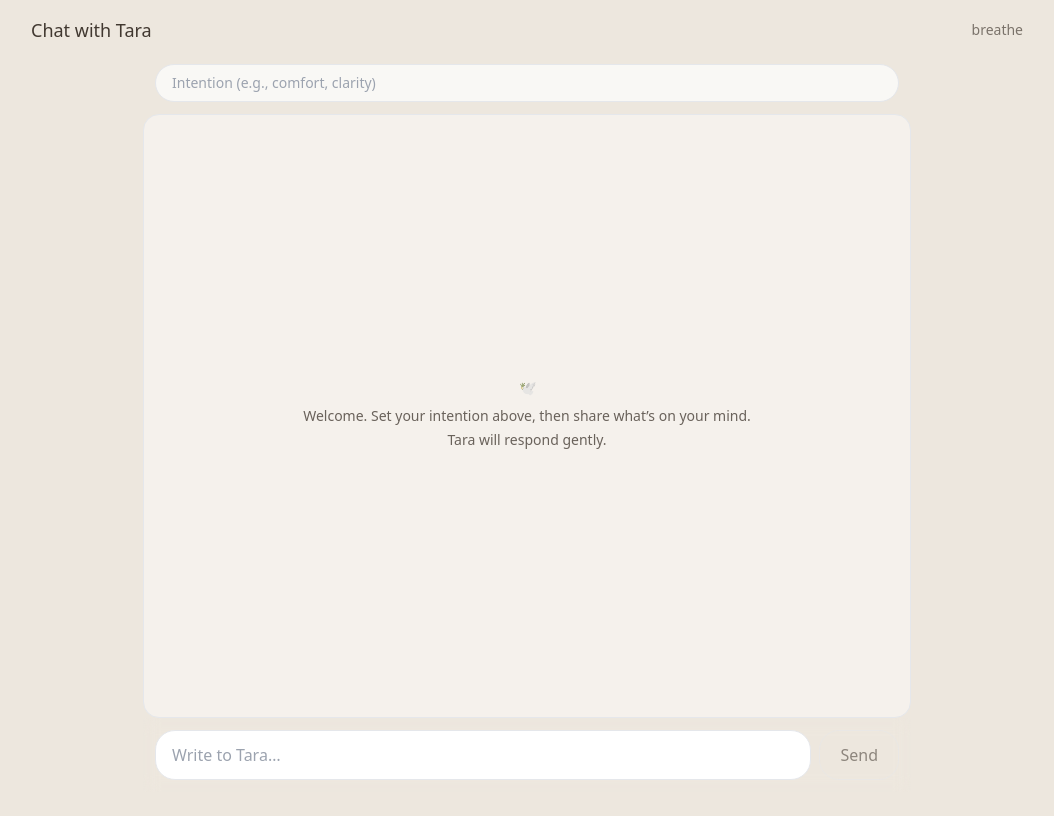
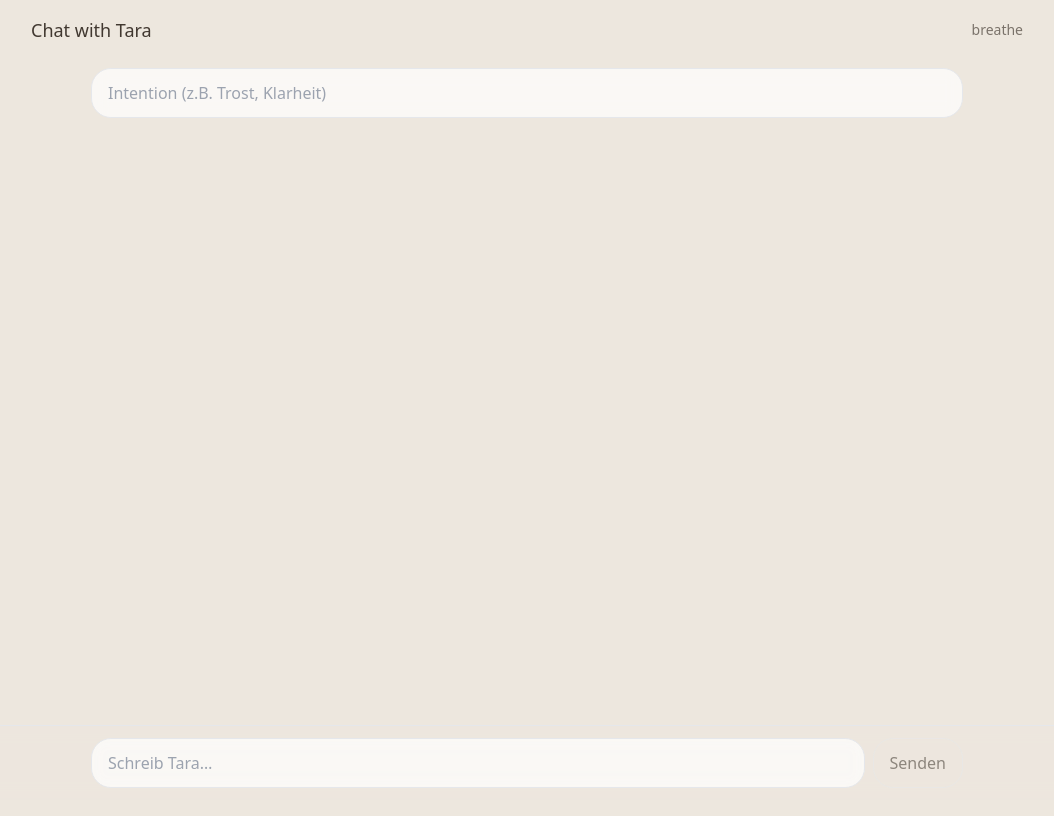
Before and after one commit to redclaw14/tara-webapp, a Next.js app in the folder tara-webapp-full/: page /app/chat in a window 1280 px wide. Shown: the whole page, without its empty margins (113-1167 px from the left). Built offline with nearby package versions, Linux system fonts and the light colour scheme.

Commit message:
Update ChatUI.tsx

```diff
--- a/tara-webapp-full/components/chat/ChatUI.tsx
+++ b/tara-webapp-full/components/chat/ChatUI.tsx
@@ -1,117 +1,146 @@
-"use client";
+'use client';
 
-import { useEffect, useRef, useState } from "react";
-import Bubble from "./Bubble";
+import { useEffect, useRef, useState } from 'react';
+import ReactMarkdown from 'react-markdown';
+import { motion, AnimatePresence } from 'framer-motion';
 
-type Msg = { role: "user" | "assistant"; content: string };
+type Msg = { role: 'user' | 'assistant'; content: string };
 
 export default function ChatUI() {
-  const [intention, setIntention] = useState("");
-  const [input, setInput] = useState("");
   const [messages, setMessages] = useState<Msg[]>([]);
-  const scrollerRef = useRef<HTMLDivElement>(null);
+  const [input, setInput] = useState('');
+  const [intention, setIntention] = useState('');
   const [sending, setSending] = useState(false);
+  const bottomRef = useRef<HTMLDivElement | null>(null);
 
-  // auto-scroll to bottom when messages change
   useEffect(() => {
-    const el = scrollerRef.current;
-    if (el) el.scrollTop = el.scrollHeight;
-  }, [messages.length]);
+    bottomRef.current?.scrollIntoView({ behavior: 'smooth' });
+  }, [messages, sending]);
 
-  async function send() {
+  async function handleSend() {
     const content = input.trim();
-    if (!content) return;
+    if (!content || sending) return;
 
-    setInput("");
-    const next: Msg[] = [...messages, { role: "user" as const, content }];
+    setInput('');
+    const next: Msg[] = [...messages, { role: 'user', content }];
     setMessages(next);
     setSending(true);
 
     try {
-      const res = await fetch("/api/chat", {
-        method: "POST",
-        headers: { "Content-Type": "application/json" },
+      const res = await fetch('/api/chat', {
+        method: 'POST',
+        headers: { 'Content-Type': 'application/json' },
         body: JSON.stringify({ intention, messages: next }),
       });
-      if (!res.ok) throw new Error("Chat failed");
-      const data = await res.json(); // { reply: string }
+      if (!res.ok) throw new Error('Chat failed');
+      const data: { reply?: string } = await res.json();
+
       setMessages((m) => [
         ...m,
-        { role: "assistant" as const, content: data.reply || "…" },
+        { role: 'assistant', content: data.reply ?? '…' },
       ]);
-    } catch (e) {
+    } catch {
       setMessages((m) => [
         ...m,
-        {
-          role: "assistant" as const,
-          content: "Sorry, something went wrong. Try again.",
-        },
+        { role: 'assistant', content: 'Sorry, something went wrong. Try again.' },
       ]);
     } finally {
       setSending(false);
     }
   }
 
-  function onKey(e: React.KeyboardEvent<HTMLInputElement>) {
-    if (e.key === "Enter" && !e.shiftKey) {
+  function onKeyDown(e: React.KeyboardEvent<HTMLInputElement>) {
+    if (e.key === 'Enter' && !e.shiftKey) {
       e.preventDefault();
-      send();
+      handleSend();
     }
   }
 
   return (
-    <div className="mx-auto max-w-3xl h-[calc(100dvh-4rem)] flex flex-col gap-0">
-      {/* Intention pill */}
-      <div className="px-3 pt-2">
+    <div className="min-h-[calc(100vh-56px)] mx-auto w-full max-w-4xl px-3 pb-28 pt-3">
+      {/* Intention bar */}
+      <div className="sticky top-0 z-10 mb-3">
         <input
           value={intention}
           onChange={(e) => setIntention(e.target.value)}
-          placeholder="Intention (e.g., comfort, clarity)"
-          className="w-full rounded-2xl border bg-white/70 px-4 py-2 text-sm outline-none"
+          placeholder="Intention (z.B. Trost, Klarheit)"
+          className="w-full rounded-2xl border bg-white/70 px-4 py-3 outline-none backdrop-blur"
         />
       </div>
 
-      {/* Conversation */}
-      <div
-        ref={scrollerRef}
-        className="flex-1 overflow-y-auto p-3 pb-4 mt-3 rounded-xl bg-white/40 border"
-      >
-        {messages.length === 0 ? (
-          <div className="h-full grid place-items-center text-center text-sm opacity-70">
-            <div>
-              <div className="mb-2">🕊️</div>
-              <p>Welcome. Set your intention above, then share what’s on your mind.</p>
-              <p className="mt-1">Tara will respond gently.</p>
-            </div>
-          </div>
-        ) : (
-          <div className="space-y-3">
-            {messages.map((m, i) => (
-              <Bubble key={i} role={m.role} text={m.content} />
-            ))}
-          </div>
-        )}
+      {/* Messages */}
+      <div className="space-y-3">
+        <AnimatePresence initial={false}>
+          {messages.map((m, i) => (
+            <motion.div
+              key={i}
+              initial={{ opacity: 0, y: 8, scale: 0.98 }}
+              animate={{ opacity: 1, y: 0, scale: 1 }}
+              exit={{ opacity: 0, y: -8, scale: 0.98 }}
+              transition={{ duration: 0.18 }}
+              className={
+                m.role === 'user'
+                  ? 'ml-auto max-w-[80%] rounded-2xl bg-emerald-100/70 px-4 py-3'
+                  : 'mr-auto max-w-[80%] rounded-2xl bg-white/80 px-4 py-3 border'
+              }
+            >
+              <ReactMarkdown className="prose prose-sm max-w-none">
+                {m.content}
+              </ReactMarkdown>
+            </motion.div>
+          ))}
+        </AnimatePresence>
+
+        {/* Loading bubble */}
+        <AnimatePresence>
+          {sending && (
+            <motion.div
+              initial={{ opacity: 0, y: 8, scale: 0.98 }}
+              animate={{ opacity: 1, y: 0, scale: 1 }}
+              exit={{ opacity: 0, y: -8, scale: 0.98 }}
+              transition={{ duration: 0.18 }}
+              className="mr-auto max-w-[70%] rounded-2xl bg-white/80 px-4 py-3 border"
+            >
+              <span className="inline-flex gap-1">
+                <Dot /> <Dot delay={0.1} /> <Dot delay={0.2} />
+              </span>
+            </motion.div>
+          )}
+        </AnimatePresence>
+
+        <div ref={bottomRef} />
       </div>
 
       {/* Composer */}
-      <div className="sticky bottom-0 p-3 backdrop-blur">
-        <div className="flex gap-2">
+      <div className="fixed bottom-0 left-0 right-0 border-t bg-sand/80 backdrop-blur">
+        <div className="mx-auto flex w-full max-w-4xl items-center gap-2 px-3 py-3">
           <input
             value={input}
             onChange={(e) => setInput(e.target.value)}
-            onKeyDown={onKey}
-            placeholder="Write to Tara…"
-            className="flex-1 rounded-2xl border bg-white px-4 py-3 outline-none"
+            onKeyDown={onKeyDown}
+            placeholder="Schreib Tara…"
+            className="flex-1 rounded-2xl border bg-white/70 px-4 py-3 outline-none backdrop-blur"
           />
           <button
-            onClick={send}
-            disabled={sending || !input.trim()}
-            className="rounded-2xl border px-5 py-3 disabled:opacity-50"
+            onClick={handleSend}
+            disabled={!input.trim() || sending}
+            className="rounded-2xl border px-4 py-3 disabled:opacity-50"
           >
-            {sending ? "Sending…" : "Send"}
+            Senden
           </button>
         </div>
       </div>
     </div>
   );
 }
+
+function Dot({ delay = 0 }: { delay?: number }) {
+  return (
+    <motion.span
+      initial={{ opacity: 0.3, y: 0 }}
+      animate={{ opacity: [0.3, 1, 0.3], y: [0, -4, 0] }}
+      transition={{ repeat: Infinity, duration: 1.1, delay }}
+      className="inline-block h-2 w-2 rounded-full bg-neutral-500"
+    />
+  );
+}
```
